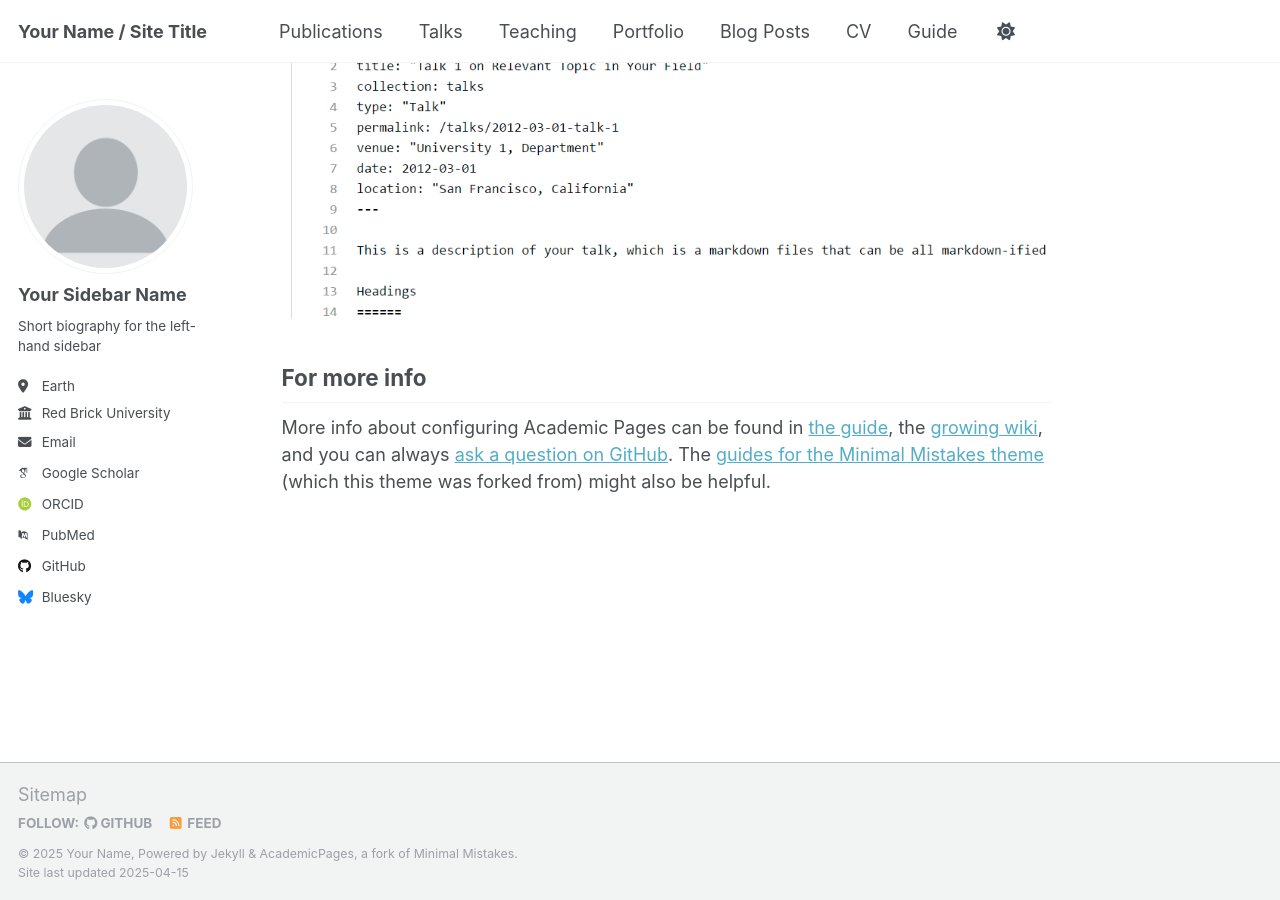
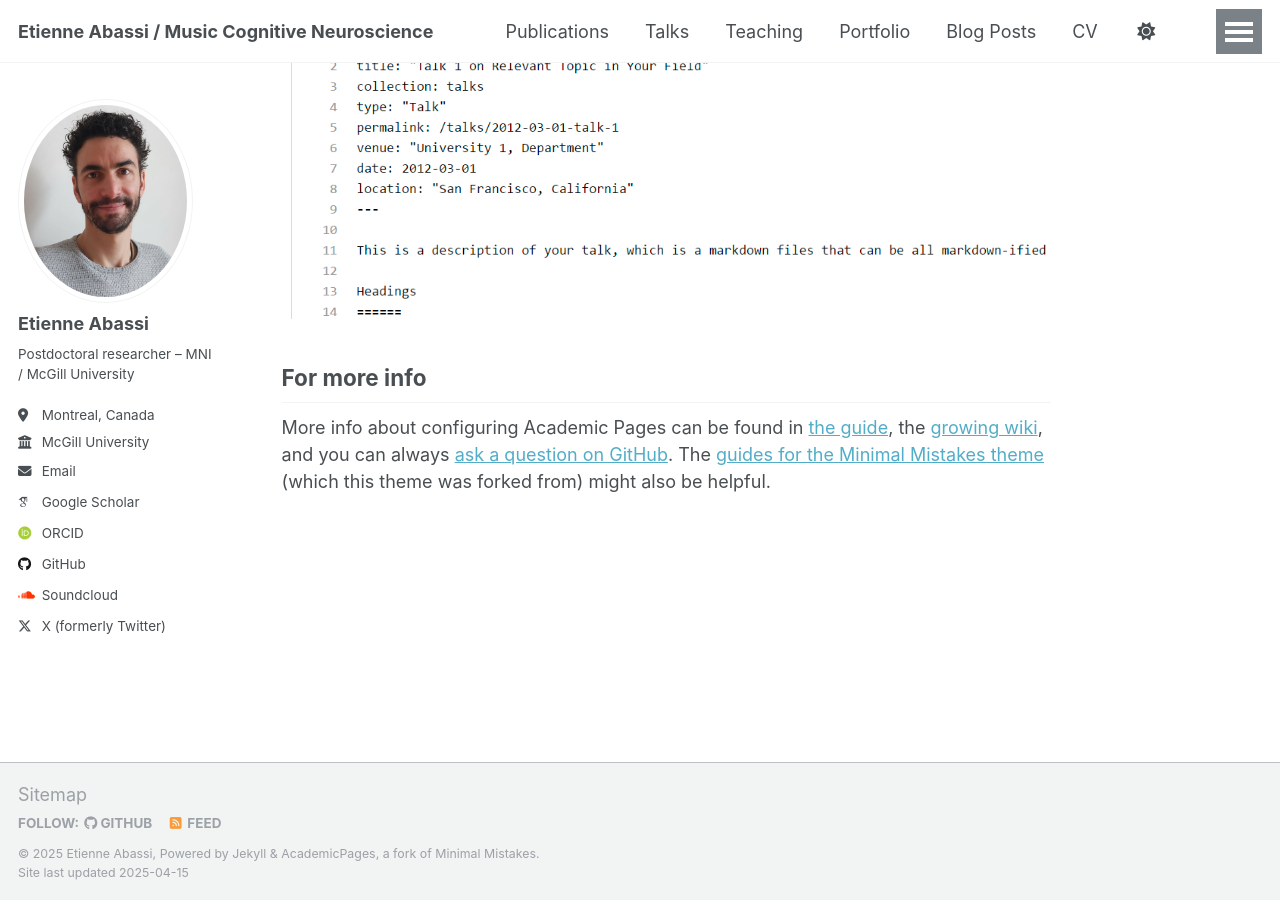
Before and after one commit to etienneabassi/etienneabassi.github.io, a Jekyll site: the page built from _pages/about.md, in a window 1280 px wide and 900 px high, scrolled down 2636 px. Built offline with Jekyll 4.4.1, drawn with Linux system fonts in a browser that asks for light colours; some web fonts are replaced.

Commit message:
Update _config.yml

```diff
--- a/_config.yml
+++ b/_config.yml
@@ -9,10 +9,10 @@
 # Basic Site Settings
 locale                   : "en-US"
 site_theme               : "default"
-title                    : "Your Name / Site Title"
+title                    : "Etienne Abassi / Music Cognitive Neuroscience"
 title_separator          : "-"
-name                     : &name "Your Name"
-description              : &description "personal description"
+name                     : &name "Etienne Abassi"
+description              : &description "Postdoctoral researcher in Music Cognition & Neuroscience"
 url                      : https://etienneabassi.github.io # the base hostname & protocol for your site e.g. "https://[your GitHub username].github.io"
 baseurl                  : "" # the subpath of your site, e.g. "/blog"
 repository               : "etienneabassi/etienneabassi.github.io"
@@ -22,22 +22,22 @@ repository               : "etienneabassi/etienneabassi.github.io"
 #               Additional customization can be done by editing /_includes/author-profile.html
 author:
   # Biographic information
-  avatar           : "profile.png"
-  name             : "Your Sidebar Name"
+  avatar           : "photo_Etienne.jpg"
+  name             : "Etienne Abassi"
   pronouns         : # example: "she/her"
-  bio              : "Short biography for the left-hand sidebar"
-  location         : "Earth"
-  employer         : "Red Brick University"
+  bio              : "Postdoctoral researcher – MNI / McGill University"
+  location         : "Montreal, Canada"
+  employer         : "McGill University"
   uri              : # URL
-  email            : "none@example.org"
+  email            : "etienne.abassi@gmail.com"
 
   # Academic websites
   arxiv            : # URL - Update with the correct link to your profile
-  googlescholar    : "https://scholar.google.com/citations?user=PS_CX0AAAAAJ"
+  googlescholar    : "https://scholar.google.ca/citations?user=YVZkqFIAAAAJ"
   impactstory      : # URL
-  orcid            : "http://orcid.org/yourorcidurl"
+  orcid            : "https://orcid.org/0000-0003-4235-0001"
   semantic         : # URL
-  pubmed           : "https://www.ncbi.nlm.nih.gov/pubmed/?term=john+snow"
+  pubmed           : # URL
   researchgate     : # URL
   scopus           : # URL
 
@@ -45,12 +45,12 @@ author:
   bitbucket        : # Username - Update with your username on the site
   codepen          : # Username
   dribbble         : # Username
-  github           : "academicpages"
+  github           : "etienneabassi"
   kaggle           : # Username
   stackoverflow    : # User number or user number and name (i.e., use "1" or "1/jeff-atwood")
 
   # Social media
-  bluesky          : "bsky.app" # Replace this with you Bluesky username
+  bluesky          : # Username
   facebook         : # Username
   flickr           : # Username
   foursquare       : # Username
@@ -63,11 +63,11 @@ author:
   mastodon         : # URL
   medium           : # URL
   pinterest        : # Username
-  soundcloud       : # Username
+  soundcloud       : "tiksha"
   steam            : # Username
   telegram         : # URL
   tumblr           : # Username
-  twitter          : # Username for X / Twitter
+  twitter          : "AbassiEtienne"
   vine             : # Username
   weibo            : # Username
   wikipedia        : # Username
```
